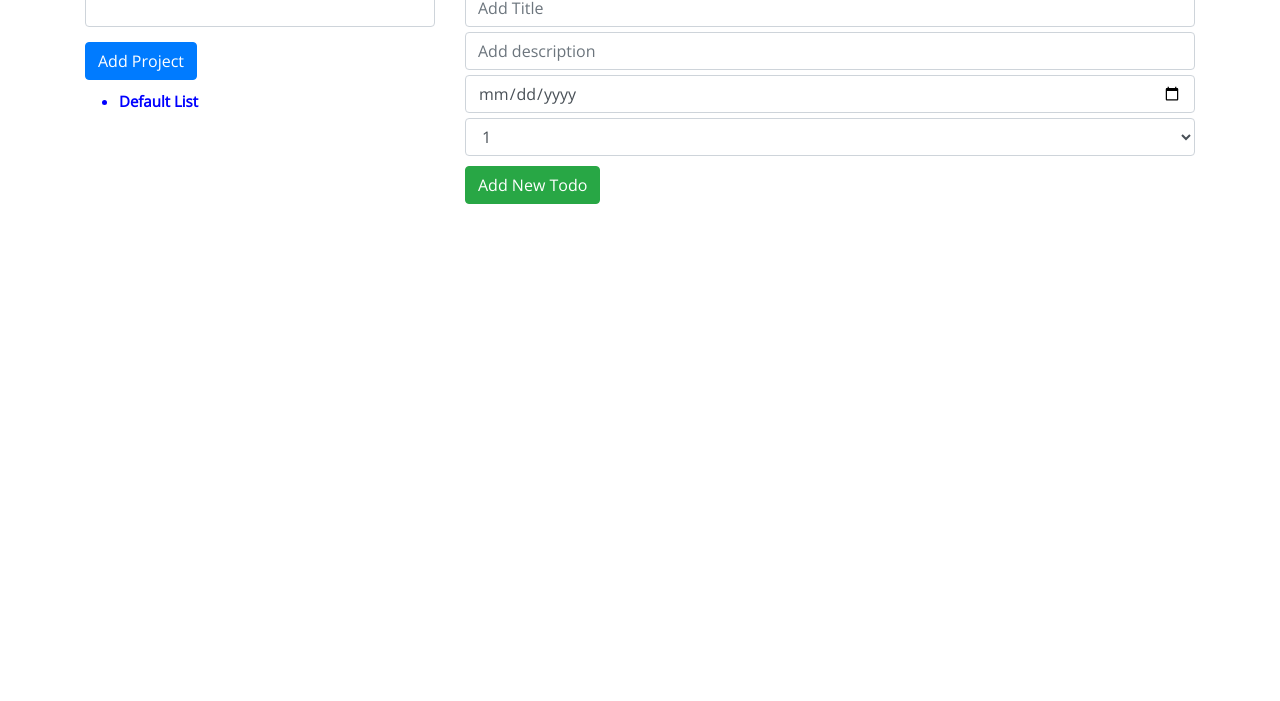
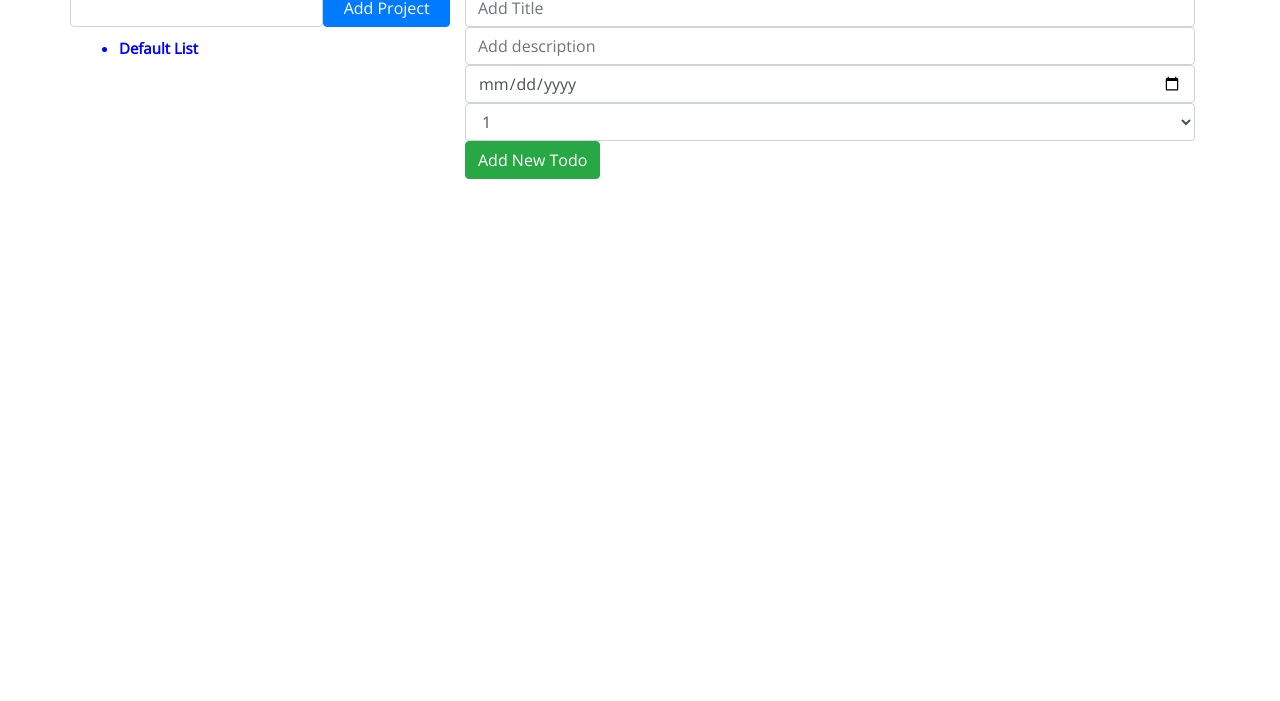
Before and after one commit to alexisnovas/todo-list, a website built with webpack: page dist/index.html in a window 1280 px wide. Shown: the part 99-800 px from the top of the page. Built offline with nearby package versions, Linux system fonts and the light colour scheme.

Commit message:
Refactor Display

```diff
--- a/src/css/style.css
+++ b/src/css/style.css
@@ -3,12 +3,12 @@ body{
   font-family: 'Open Sans';
   max-width: 1400px;
 }
-button{
+/* button{
   margin-top: 10px;
 }
 input{
   margin: 5px 0;
-}
+} */
 .container{
   width: 100%;
   margin: 2rem auto;
--- a/src/display.js
+++ b/src/display.js
@@ -1,109 +1,60 @@
-const Display = () => {
-  const pageSetup = () => {
-    const main = document.getElementById('container');
-    const row = document.createElement('div');
-    row.classList.add('row');
-    main.appendChild(row);
+/* eslint-disable no-unused-vars */
 
-    const columnOne = document.createElement('div');
-    columnOne.classList.add('col-md-4');
-    columnOne.id = 'column-one';
-    row.appendChild(columnOne);
+const Display = (site) => {
+  const create = (appendTo, className = '', idName = '', elementType = 'div') => {
+    const element = document.createElement(elementType);
+    if (className !== '') element.className = className;
+    if (idName !== '') element.id = idName;
+    if (appendTo != null) appendTo.appendChild(element);
+    return element;
+  };
 
-    const projectHeader = document.createElement('h1');
-    projectHeader.textContent = 'Projects';
-    columnOne.appendChild(projectHeader);
+  const row = create(site, 'row');
 
-    // add this to a function
-    const form = document.createElement('form');
-    form.id = 'project-form';
-    const input = document.createElement('input');
-    input.type = 'text';
-    input.id = 'project-input';
-    input.classList.add('form-control');
-    const projectButton = document.createElement('button');
-    projectButton.classList.add('btn');
-    projectButton.classList.add('btn-primary');
-    projectButton.textContent = 'Add Project';
-    columnOne.appendChild(form);
-    form.appendChild(input);
-    form.appendChild(projectButton);
+  const column1 = create(row, 'col-md-4', 'column-one');
+  const c1Header = create(column1, '', '', 'h1');
+  c1Header.textContent = 'Projects';
 
-    const projectList = document.createElement('ul');
-    projectList.id = 'project-list';
-    columnOne.appendChild(projectList);
+  const c1Form = create(column1, 'row', 'project-form', 'form');
+  const c1Input = create(c1Form, 'form-control col-md-8', 'project-input', 'input');
+  c1Input.type = 'text';
+  const c1Button = create(c1Form, 'btn btn-primary col-md-4', '', 'button');
+  c1Button.textContent = 'Add Project';
+  const projectList = create(column1, '', 'project-list', 'ul');
 
-    const columnTwo = document.createElement('div');
-    columnTwo.classList.add('col-md-8');
-    columnTwo.id = 'column-two';
-    row.appendChild(columnTwo);
+  const column2 = create(row, 'col-md-8', 'column-two');
+  const listHeader = create(column2, '', '', 'h1');
+  listHeader.textContent = 'Lists';
 
-    const listHeader = document.createElement('h1');
-    listHeader.textContent = 'Lists';
-    columnTwo.appendChild(listHeader);
-
-    // add this to a function
-    const todoForm = document.createElement('form');
-    todoForm.classList.add('form-group');
-    todoForm.id = 'todo-form';
-    const todoTitle = document.createElement('input');
-    todoTitle.id = 'todo-title';
-    todoTitle.classList.add('form-control');
+  const c2Form = create(column2, 'form-group', 'todo-form', 'form');
+  const todoTitle = create(c2Form, 'form-control', 'todo-title', 'input');
   todoTitle.placeholder = 'Add Title';
-    const todoDesc = document.createElement('input');
-    todoDesc.classList.add('form-control');
+  const todoDesc = create(c2Form, 'form-control', 'todo-desc', 'input');
   todoDesc.placeholder = 'Add description';
-    todoDesc.id = 'todo-desc';
-    const todoDueDate = document.createElement('input');
+  const todoDueDate = create(c2Form, 'form-control', 'todo-date', 'input');
   todoDueDate.type = 'date';
-    todoDueDate.classList.add('form-control');
-    todoDueDate.id = 'todo-date';
-    const select = document.createElement('select');
-    select.classList.add('form-control');
-    select.id = 'priority';
-    const optionOne = document.createElement('option');
+  const select = create(c2Form, 'form-control', 'priority', 'select');
+  const optionOne = create(select, '', '', 'option');
   optionOne.value = '1';
   optionOne.textContent = '1';
-    const optionTwo = document.createElement('option');
+  const optionTwo = create(select, '', '', 'option');
   optionTwo.value = '2';
   optionTwo.textContent = '2';
-    const optionThree = document.createElement('option');
+  const optionThree = create(select, '', '', 'option');
   optionThree.value = '3';
   optionThree.textContent = '3';
-    const taskButton = document.createElement('button');
-    taskButton.classList.add('btn');
-    taskButton.classList.add('btn-success');
+  const taskButton = create(c2Form, 'btn btn-success', '', 'button');
   taskButton.textContent = 'Add New Todo';
 
-    const modal = document.createElement('div');
-    modal.id = 'todoModal';
-    modal.classList.add('modal');
+  const modal = create(column2, 'modal', 'todo-modal');
 
-    const modalContent = document.createElement('div');
-    const close = document.createElement('button');
-    close.textContent = 'Close';
-    close.classList.add('close');
+  const modalContent = (modal);
+  const close = (modal, 'close', '', 'button');
 
-    columnTwo.appendChild(todoForm);
-    todoForm.appendChild(todoTitle);
-    todoForm.appendChild(todoDesc);
-    todoForm.appendChild(todoDueDate);
-    todoForm.appendChild(select);
-    select.appendChild(optionOne);
-    select.appendChild(optionTwo);
-    select.appendChild(optionThree);
-    todoForm.appendChild(taskButton);
-
-    const todoList = document.createElement('ul');
-    todoList.classList.add('todo-list');
-    todoList.id = 'todo-list';
-    columnTwo.appendChild(todoList);
-    columnTwo.appendChild(modal);
-    modal.appendChild(modalContent);
-  };
+  const todoList = create(column2, 'todo-list', 'todo-list', 'ul');
 
   return {
-    pageSetup,
+    create,
   };
 };
 
--- a/src/index.js
+++ b/src/index.js
@@ -4,8 +4,7 @@ import Display from './display';
 import ProjectManager from './projectManager';
 import './css/style.css';
 
-const ui = Display();
-ui.pageSetup();
+const ui = Display(document.getElementById('container'));
 
 const list = ProjectManager();
 
```
Also changed, not shown: dist/main.js. Lines whose indentation alone changed are shown as unchanged.
